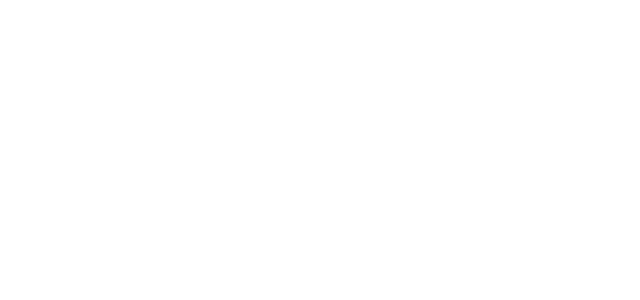
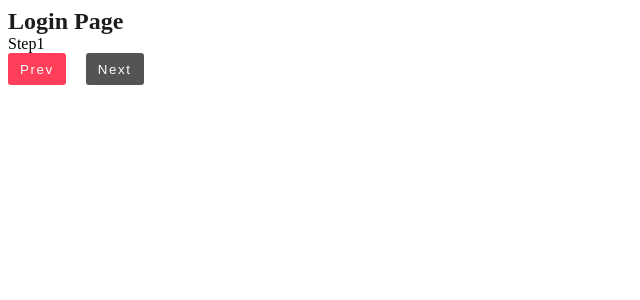
Before and after one commit to kiryl-kavalenka/aws-booking-frontend, a React (Create React App) app: page /login in a window 1280 px wide. Before the commit this address had no page. Shown: the top 300 px of the page, without its empty margins (0-640 px from the left). Built offline with nearby package versions, Linux system fonts and the light colour scheme.

Commit message:
feat: added steps in login page

```diff
--- /dev/null
+++ b/src/components/pages/login/index.ts
@@ -0,0 +1 @@
+export * from './login';
--- /dev/null
+++ b/src/components/pages/login/login.tsx
@@ -0,0 +1,31 @@
+import { FC, useState } from "react"
+import { Text } from '../../ui/text';
+import { Button } from "../../ui/button";
+import { Step1, Step2, Step3, Step4, Step5 } from "./steps";
+
+export const LoginPage: FC = () => {
+    const [currentStep, setCurrentStep] = useState(1);
+
+    const handleNext = () => {
+      setCurrentStep(currentStep + 1);
+    };
+
+    const handlePrev = () => {
+      setCurrentStep(currentStep - 1);
+    };
+    return(
+        <>
+            <Text type="header">Login Page</Text>
+            {currentStep === 1 && <Step1 /> }
+            {currentStep === 2 && <Step2 /> }
+            {currentStep === 3 && <Step3 /> }
+            {currentStep === 4 && <Step4 /> }
+            {currentStep === 5 && <Step5 /> }
+            <br/>
+            <div style={{display: 'flex', gap: '20px'}}>
+                <Button type="danger" onClick={handlePrev}>Prev</Button>
+                <Button type="common" onClick={handleNext}>Next</Button>
+            </div>
+        </>
+    )
+}
--- /dev/null
+++ b/src/components/pages/login/steps/index.ts
@@ -0,0 +1,5 @@
+export * from './step1'
+export * from './step2'
+export * from './step3'
+export * from './step4'
+export * from './step5'
--- /dev/null
+++ b/src/components/pages/login/steps/step1.tsx
@@ -0,0 +1,7 @@
+import { FC } from "react";
+
+export const Step1: FC = () => {
+    return(
+        <>Step1</>
+    )
+}
--- /dev/null
+++ b/src/components/pages/login/steps/step2.tsx
@@ -0,0 +1,7 @@
+import { FC } from "react";
+
+export const Step2: FC = () => {
+    return(
+        <>Step2</>
+    )
+}
--- /dev/null
+++ b/src/components/pages/login/steps/step3.tsx
@@ -0,0 +1,7 @@
+import { FC } from "react";
+
+export const Step3: FC = () => {
+    return(
+        <>Step3</>
+    )
+}
--- /dev/null
+++ b/src/components/pages/login/steps/step4.tsx
@@ -0,0 +1,7 @@
+import { FC } from "react";
+
+export const Step4: FC = () => {
+    return(
+        <>Step4</>
+    )
+}
--- /dev/null
+++ b/src/components/pages/login/steps/step5.tsx
@@ -0,0 +1,7 @@
+import { FC } from "react";
+
+export const Step5: FC = () => {
+    return(
+        <>Step5</>
+    )
+}
--- a/src/components/templates/router/router.tsx
+++ b/src/components/templates/router/router.tsx
@@ -2,6 +2,7 @@ import { FC } from 'react'
 import {BrowserRouter, Route, Routes} from 'react-router-dom'
 import { Test } from '../../pages/firstTest'
 import Main from '../../pages/main/main'
+import { LoginPage } from '../../pages/login'
 
 export const Router: FC = () => {
     return (
@@ -9,6 +10,7 @@ export const Router: FC = () => {
             <Routes>
                 <Route path='/' element={ <Main/>}></Route>
                 <Route path='/test' element={ <Test/>}></Route>
+                <Route path='/login' element={ <LoginPage/>}></Route>
             </Routes>
         </BrowserRouter>
     )
```
